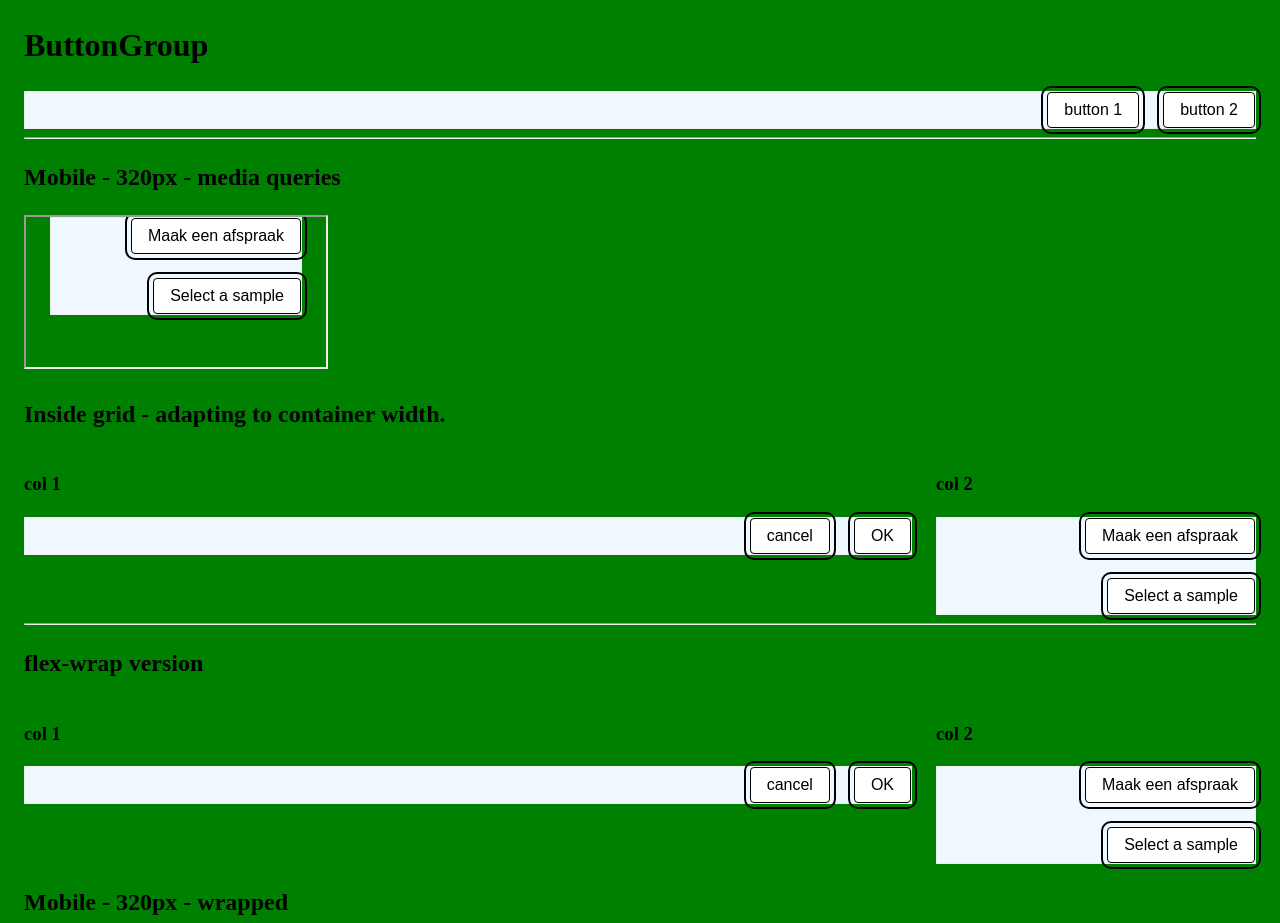
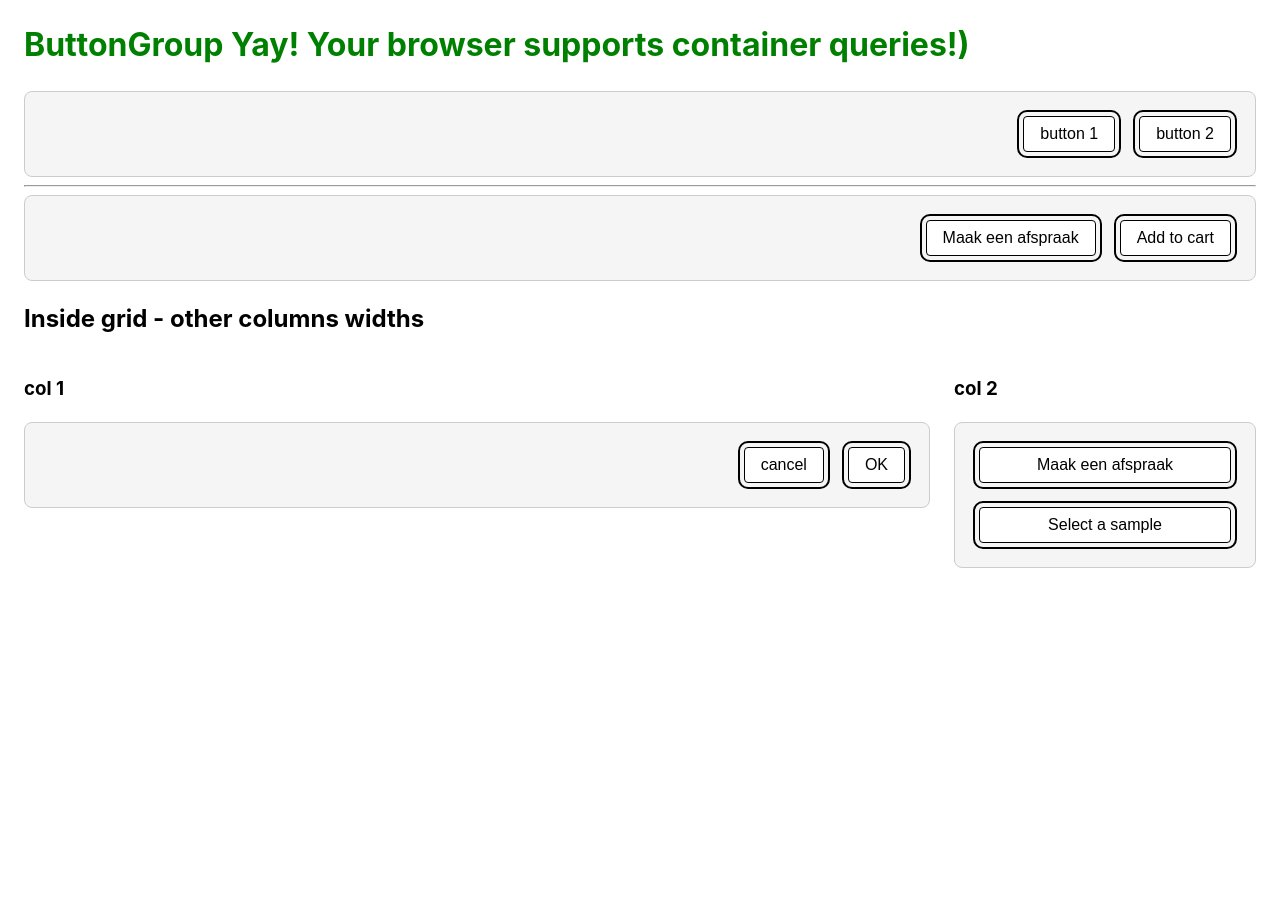
Before and after one commit to nilshendriks/poc-button-group, a website: page index.html in a window 1280 px wide. Shown: the top 923 px of the page. After the commit the page ends 800 px from the top, so only its background shows below. Drawn offline with Linux system fonts and the light colour scheme.

Commit message:
clean up
cleaned up several files. making it more presentable.

```diff
--- a/button-group-2.css
+++ /dev/null
@@ -1,31 +0,0 @@
-.button-group__container {
-    background-color: orange;
-    container: bg-container / inline-size;
-}
-
-.button-group {
-    background-color: aliceblue;
-    border: 1px solid #ccc;
-    display: flex;
-    gap: 24px;
-    padding: 24px;
-    align-items: center;
-    flex-wrap: wrap;
-    /* transition: all 0.3s ease; */
-}
-
-.button-group .button {
-    flex: 1 1 auto;
-}
-
-@container (min-width: 640px) {
-    .button-group {
-        background-color: yellowgreen;
-        justify-content: flex-end;
-    }
-
-    .button-group .button {
-        background-color: yellow;
-        flex: unset;
-    }
-}
--- a/button-group.css
+++ b/button-group.css
@@ -1,32 +1,29 @@
+.button-group__container {
+  container: bg-container / inline-size;
+}
+
 .button-group {
-    background-color: aliceblue;
-    border: 1px solid #ededed;
+  background-color: whitesmoke;
+  border: 1px solid #ccc;
+  border-radius: 8px;
   display: flex;
   gap: 24px;
-    justify-content: flex-end;
+  padding: 24px;
   align-items: center;
   flex-wrap: wrap;
+  /* transition: all 0.3s ease; */
 }
 
-.button-group--wrap {
-    flex-wrap: wrap;
+.button-group .button {
+  flex: 1 1 auto;
 }
 
-.button-group--wrap .button {
-    /* width: 100%; */
-    /* flex: 1 1 auto; */
+@container (min-width: 640px) {
+  .button-group {
+    justify-content: flex-end;
   }
 
-.button-group--cq {
-    container-type: inline-size;
-}
-
-@container (max-width: 400px) {
-    .button-group--cq .button {
-        background-color: yellow;
-        /* flex: 1 1 auto; */
-        /* flex: 1 1 50%; */
-        flex: 1;
-        white-space: nowrap;
+  .button-group .button {
+    flex: unset;
   }
 }
--- a/button.css
+++ b/button.css
@@ -12,4 +12,5 @@ button,
   text-align: center;
   background-color: #fff;
   color: #000;
+  transition: all 0.3s ease-in-out;
 }
--- a/global.css
+++ b/global.css
@@ -10,14 +10,31 @@ html {
 }
 
 body {
+  font-family: -apple-system, BlinkMacSystemFont, "Segoe UI", Roboto,
+    "Helvetica Neue", Arial, sans-serif;
   font-size: 1rem;
   line-height: 1.5;
   padding: 0 24px;
   margin: 0;
 }
 
-iframe {
-    /* width: 100%; */
+@supports (container-type: inline-size) {
+  #main-title {
+    color: green;
+    &::after {
+      content: " Yay! Your browser supports container queries!)";
+    }
+  }
+}
+
+@supports not (container-type: inline-size) {
+  #main-title {
+    color: red;
+
+    &::after {
+      content: "Aww... Your browser doesn't support container queries. :(";
+    }
+  }
 }
 
 .grid {
@@ -28,30 +45,12 @@ iframe {
 
 @media only screen and (min-width: 600px) {
   .grid {
-        grid-template-columns: 1fr 320px;
+    /* grid-template-columns: 1fr 320px; */
   }
 }
 
-@media only screen and (min-width: 600px) {
-    .grid--600 {
-        grid-template-columns: 1fr 600px;
-    }
-}
-
-@media only screen and (min-width: 600px) {
-    .grid--75-25 {
+@media only screen and (min-width: 953px) {
+  .grid--columns-75perc-25perc {
     grid-template-columns: 3fr 1fr;
   }
 }
-
-@supports (container-type: inline-size) {
-    body {
-        background: green;
-    }
-}
-
-@supports not (container-type: inline-size) {
-    body {
-        background: red;
-    }
-}
--- a/index.html
+++ b/index.html
@@ -2,67 +2,50 @@
 <html lang="en">
     <head>
         <meta charset="UTF-8" />
-        <!-- <meta name="viewport" content="width=device-width, initial-scale=1.0" /> -->
         <meta
             name="viewport"
             content="width=device-width, initial-scale=1.0, viewport-fit=cover"
         />
-        <title>ButtonGroup</title>
-        <link rel="stylesheet" href="global.css" />
-        <link rel="stylesheet" href="button.css" />
-        <link rel="stylesheet" href="button-group.css" />
+        <title>ButtonGroup - Container Query</title>
+        <link rel="stylesheet" href="./global.css" />
+        <link rel="stylesheet" href="./button.css" />
+        <link rel="stylesheet" href="./button-group.css" />
     </head>
     <body>
-        <h1>ButtonGroup</h1>
+        <h1 id="main-title">ButtonGroup</h1>
+        <div class="button-group__container">
             <div class="button-group">
                 <button class="button">button 1</button>
                 <button class="button">button 2</button>
             </div>
+        </div>
         <hr />
-        <h2>Mobile - 320px - media queries</h2>
-        <iframe src="iframe-1.html" frameborder="1"></iframe>
-        <h2>Inside grid - adapting to container width.</h2>
-        <div class="grid">
+        <div class="button-group__container">
+            <div class="button-group">
+                <button class="button">Maak een afspraak</button>
+                <button class="button">Add to cart</button>
+            </div>
+        </div>
+        <h2>Inside grid - other columns widths</h2>
+        <div class="grid grid--columns-75perc-25perc">
             <div class="grid__item">
                 <h3>col 1</h3>
+                <div class="button-group__container">
                     <div class="button-group">
                         <button class="button">cancel</button>
                         <button class="button">OK</button>
                     </div>
                 </div>
+            </div>
             <div class="grid__item">
                 <h3>col 2</h3>
+                <div class="button-group__container">
                     <div class="button-group">
                         <button class="button">Maak een afspraak</button>
                         <button class="button">Select a sample</button>
                     </div>
                 </div>
             </div>
-        <hr />
-        <h2>flex-wrap version</h2>
-        <div class="grid">
-            <div class="grid__item">
-                <h3>col 1</h3>
-                <div class="button-group">
-                    <button class="button">cancel</button>
-                    <button class="button">OK</button>
-                </div>
-            </div>
-            <div class="grid__item">
-                <h3>col 2</h3>
-                <div class="button-group button-group--wrap">
-                    <button class="button">Maak een afspraak</button>
-                    <button class="button">Select a sample</button>
-                </div>
-            </div>
-        </div>
-        <h2>Mobile - 320px - wrapped</h2>
-        <iframe src="iframe-2-wrap.html" frameborder="1"></iframe>
-        <hr />
-        <h2>wrapped - not in grid</h2>
-        <div class="button-group button-group--wrap">
-            <button class="button">button 1</button>
-            <button class="button">button 2</button>
         </div>
     </body>
 </html>
--- /dev/null
+++ b/z_button-group.css
@@ -0,0 +1,32 @@
+.button-group {
+    background-color: aliceblue;
+    border: 1px solid #ededed;
+    display: flex;
+    gap: 24px;
+    justify-content: flex-end;
+    align-items: center;
+    flex-wrap: wrap;
+}
+
+.button-group--wrap {
+    flex-wrap: wrap;
+}
+
+.button-group--wrap .button {
+    /* width: 100%; */
+    /* flex: 1 1 auto; */
+}
+
+.button-group--cq {
+    container-type: inline-size;
+}
+
+@container (max-width: 400px) {
+    .button-group--cq .button {
+        background-color: yellow;
+        /* flex: 1 1 auto; */
+        /* flex: 1 1 50%; */
+        flex: 1;
+        white-space: nowrap;
+    }
+}
```
Also changed, not shown: biome.json (added, +44 -0 lines), index-cq-2.html (deleted, +0 -118 lines), package.json (added, +7 -0 lines), z_index.html (added, +68 -0 lines), .prettierrc.json (added), .stylelintrc.json (added), README.md (added), 3 other files. Lines whose indentation alone changed are shown as unchanged.
